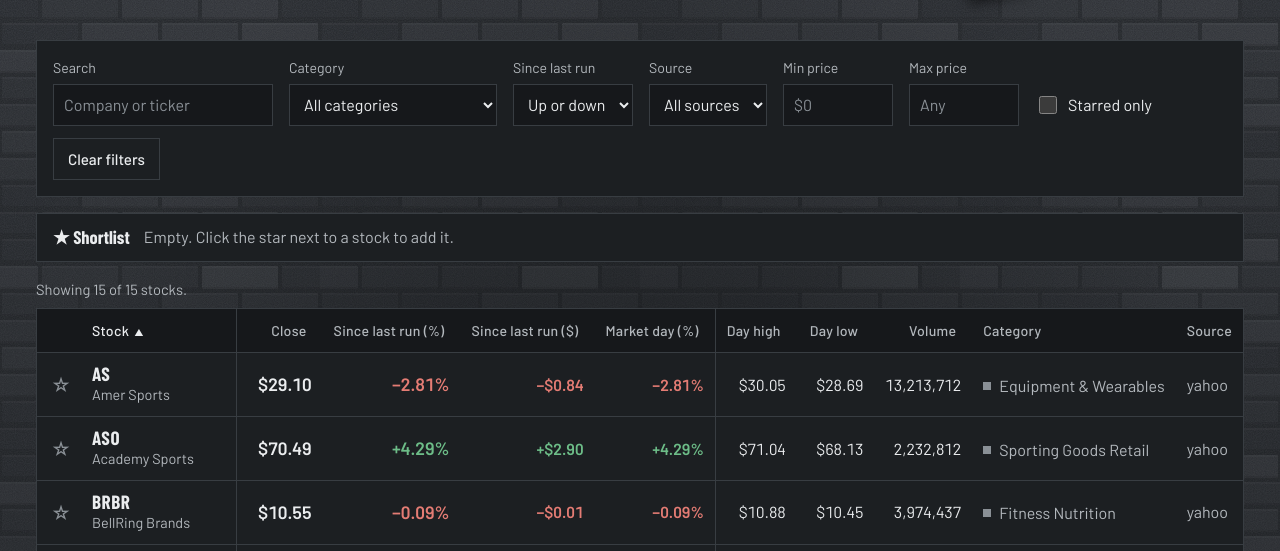
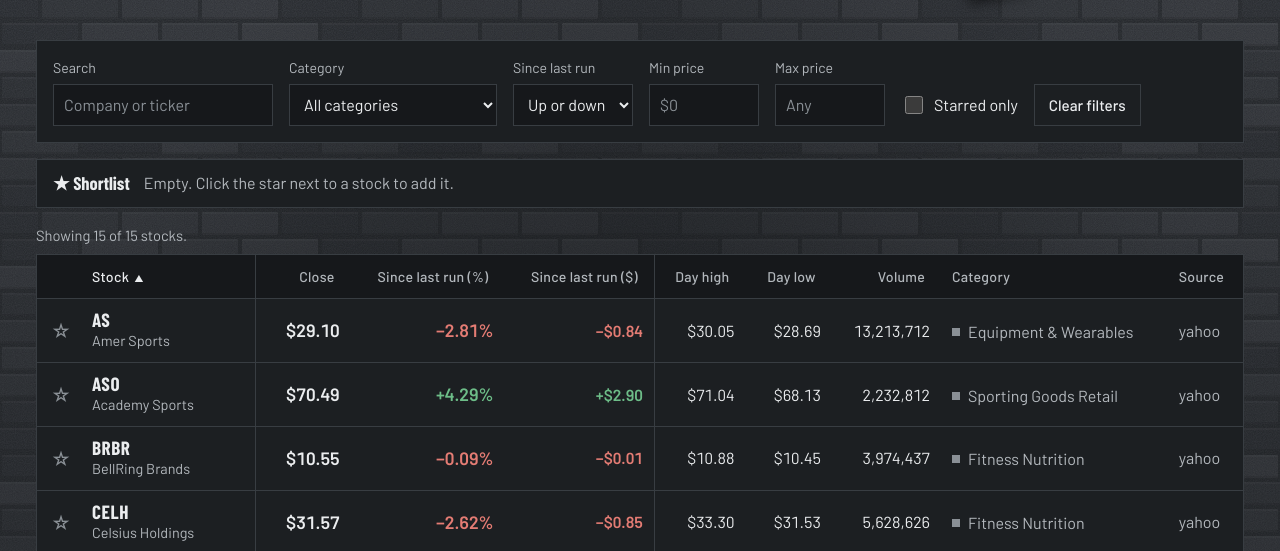
Before and after one commit to plarin-star/data-trackerPL, a plain HTML site: page browse.html in a window 1280 px wide. Shown: the part 249-800 px from the top of the page. Drawn offline with Linux system fonts and the light colour scheme.

Commit message:
Browse: drop the duplicate market-day column; show the source filter only when sources mix
Co-Authored-By: Claude Opus 5.5 <noreply@anthropic.com>
Claude-Session: https://claude.ai/code/session_019539ArGZVfxF9FNwkUjojx

```diff
--- a/assets/browse.js
+++ b/assets/browse.js
@@ -10,7 +10,6 @@
     { key: "close", label: "Close", fmt: F.fmtMoney, cls: "price" },
     { key: "run_pct", label: "Since last run (%)", fmt: F.fmtPct, colored: true, cls: "perf key" },
     { key: "run_change", label: "Since last run ($)", fmt: F.fmtSignedMoney, colored: true, cls: "perf" },
-    { key: "change_pct", label: "Market day (%)", fmt: F.fmtPct, colored: true, cls: "perf" },
     { key: "high", label: "Day high", fmt: F.fmtMoney, cls: "split" },
     { key: "low", label: "Day low", fmt: F.fmtMoney },
     { key: "volume", label: "Volume", fmt: F.fmtInt },
@@ -29,7 +28,10 @@
     });
     const cats = F.CATEGORIES.map((c) => c.name).filter((c) => items.some((i) => i.category === c));
     cats.forEach((c) => $("f-category").append(el("option", { value: c, text: c })));
-    [...new Set(items.map((i) => i.source))].sort().forEach((s) => $("f-source").append(el("option", { value: s, text: s })));
+    const sources = [...new Set(items.map((i) => i.source))].sort();
+    sources.forEach((s) => $("f-source").append(el("option", { value: s, text: s })));
+    // A source filter with one choice filters nothing; show it only when the latest day mixes sources.
+    $("f-source").closest(".field").hidden = sources.length < 2;
   }
 
   function filtered() {
--- a/browse.html
+++ b/browse.html
@@ -9,7 +9,7 @@
   <link rel="manifest" href="manifest.webmanifest">
   <link rel="icon" href="icons/favicon-64.png" type="image/png">
   <link rel="apple-touch-icon" href="icons/apple-touch-icon.png">
-  <link rel="stylesheet" href="assets/style.css?v=4">
+  <link rel="stylesheet" href="assets/style.css?v=5">
 </head>
 <body>
   <nav class="nav" aria-label="Main">
@@ -68,7 +68,7 @@
 
     <p class="footer">Your shortlist is saved in this browser only.</p>
   </main>
-  <script src="assets/app.js?v=4"></script>
-  <script src="assets/browse.js?v=4"></script>
+  <script src="assets/app.js?v=5"></script>
+  <script src="assets/browse.js?v=5"></script>
 </body>
 </html>
```
